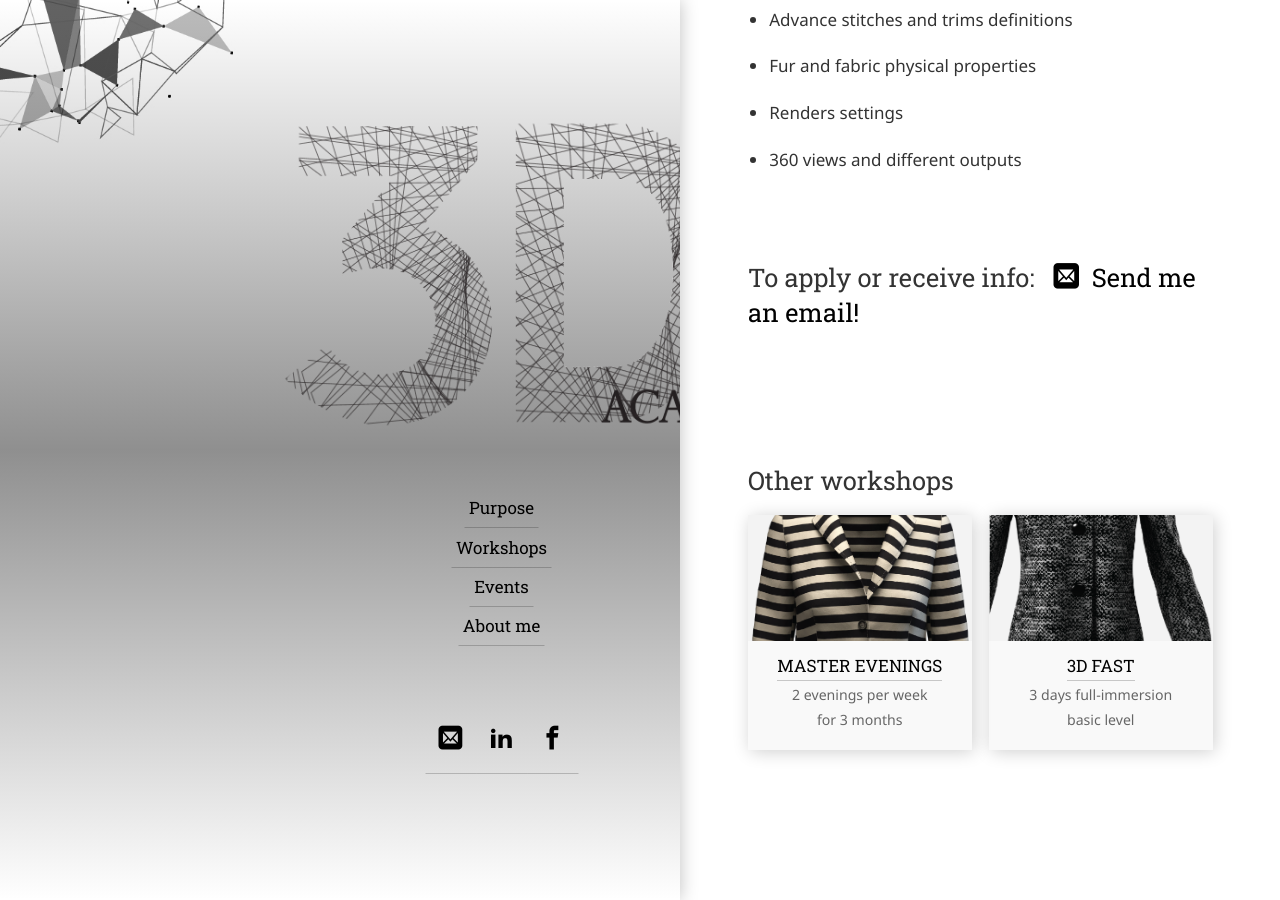
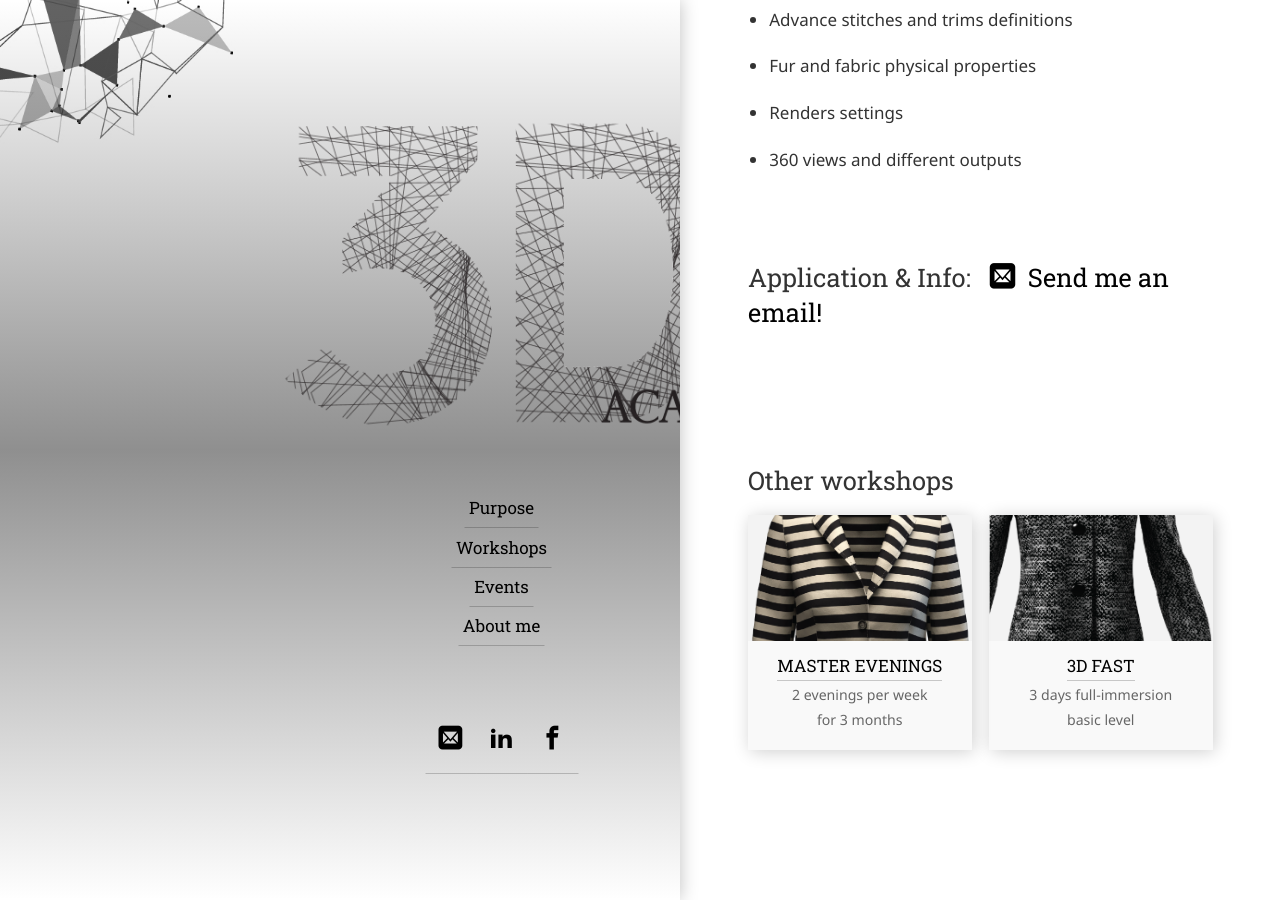
Before and after one commit to 3dacademy/3dacademy.github.io, a Jekyll site: the page built from _workshops/full.md, in a window 1280 px wide and 900 px high, scrolled down 1408 px. Built offline with Jekyll 4.4.1, drawn with Linux system fonts in a browser that asks for light colours; some web fonts are replaced.

Commit message:
Small update

```diff
--- a/_data/strings.yml
+++ b/_data/strings.yml
@@ -142,5 +142,5 @@ dark_mode:             Dark Mode
 
 # Workshops
 # ---------------------------------------------------------------------------------------
-apply_info:            "To apply or receive info:&nbsp;&nbsp;"
+apply_info:            "Application & Info:&nbsp;&nbsp;"
 send_email:            "&nbsp;Send me an email!"
--- a/_layouts/project.html
+++ b/_layouts/project.html
@@ -61,7 +61,7 @@ layout: base
 </article>
 
 <h2>
-  {{ site.data.strings.apply_info | default:"To apply or receive info::&nbsp;&nbsp;" }}
+  {{ site.data.strings.apply_info | default:"Application & Info::&nbsp;&nbsp;" }}
   <a href="mailto:{{ 'site.data.authors.3dacademy.social.email' }}" title="{{ site.data.social.email.name }}" class="no-mark-external">
     <span class="icon-mail"></span>
     {{ site.data.strings.send_email | default:"&nbsp;Send me an email!" }}
```
